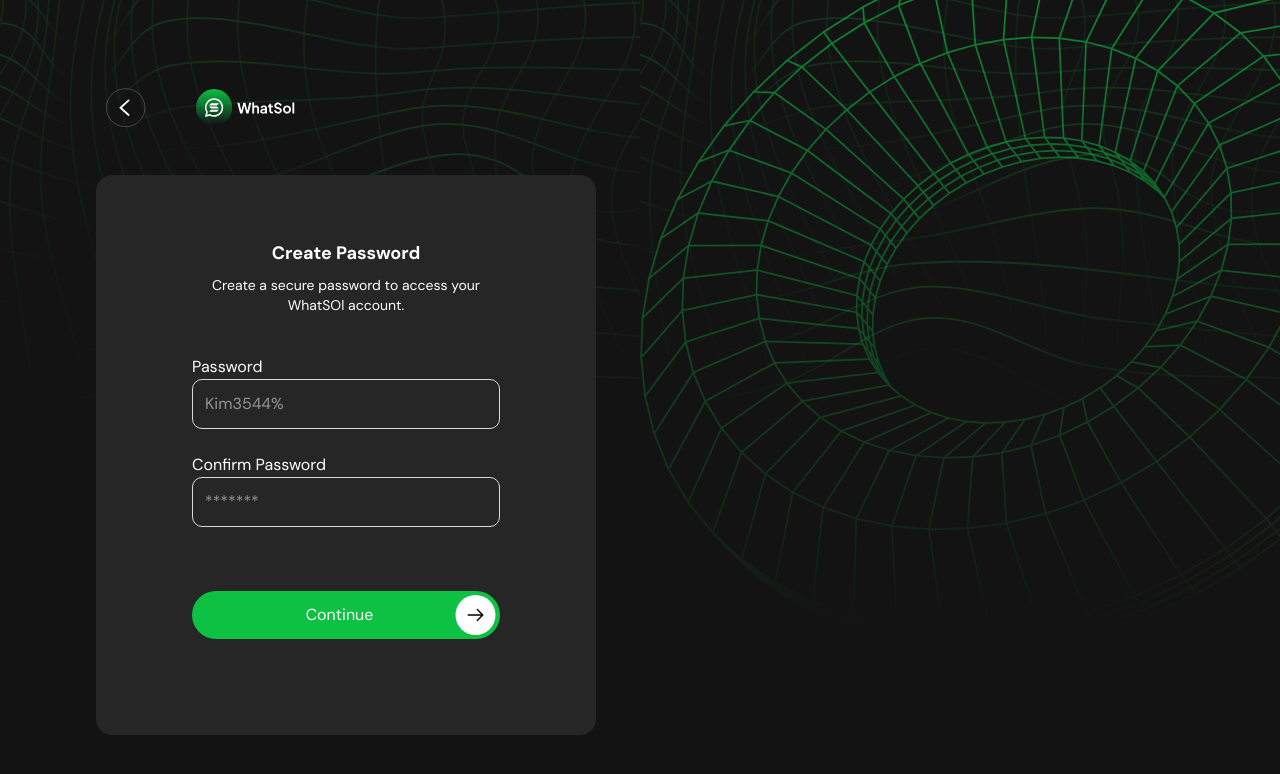
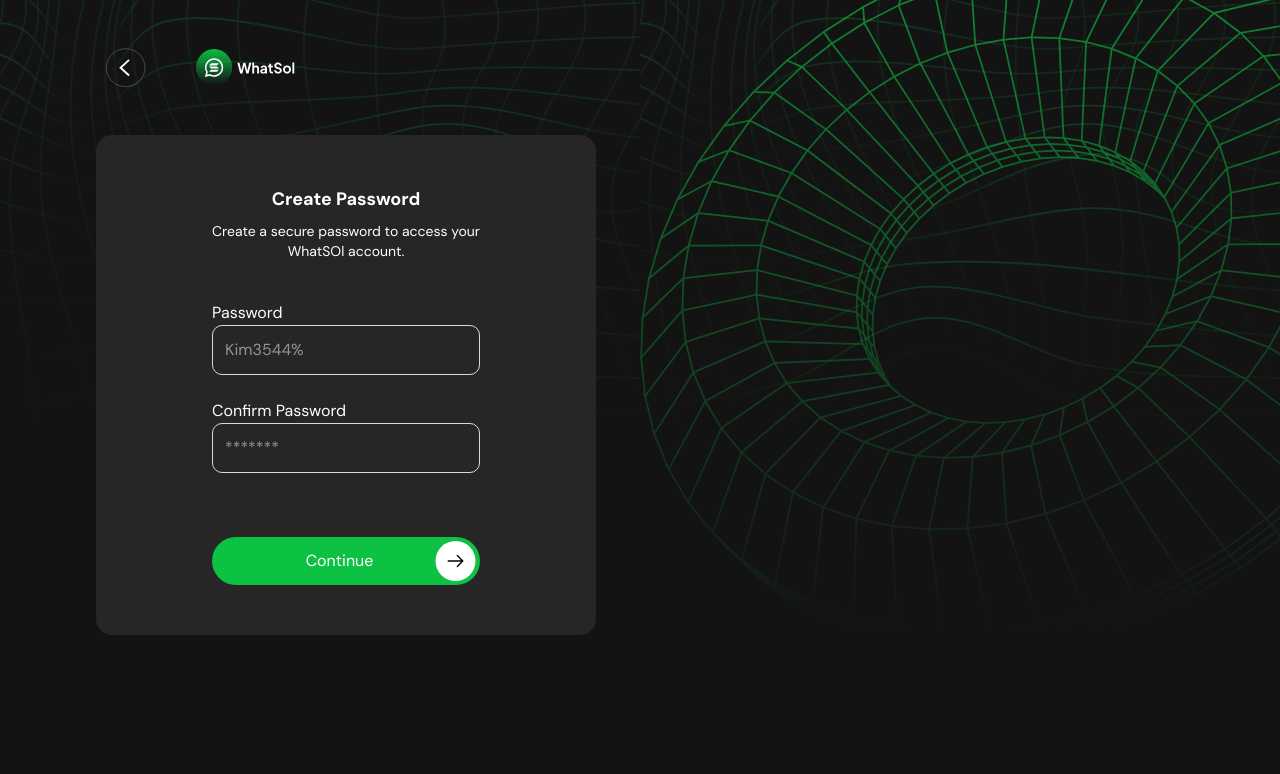
Before and after one commit to dot-enny/WhatSol, a React (Vite) app: page /signup/create-password in a window 1280 px wide. Shown: the top 774 px of the page. Built offline with nearby package versions, Linux system fonts and the light colour scheme.

Commit message:
fix: ui tweaks.

```diff
--- a/src/layouts/AuthLayout.tsx
+++ b/src/layouts/AuthLayout.tsx
@@ -2,7 +2,7 @@ import { Outlet } from "react-router-dom"
 
 export const AuthLayout = () => {
   return (
-    <div className="auth-layout-bg h-screen text-white flex flex-col items-center lg:items-start lg:pl-24 lg:pt-10 text-center">
+    <div className="auth-layout-bg h-screen text-white flex flex-col items-center lg:items-start lg:pl-24 text-center">
       <div className="grid grid-cols-6 items-center my-12 w-full max-w-[300px]">
         <button className="cursor-pointer" onClick={() => window.history.back()}>
           <img src="/assets/icons/chevron-left.svg" alt="" className="justify-self-end" />
@@ -18,7 +18,7 @@ export const AuthLayout = () => {
 
 const Container = ({ children }: { children: React.ReactNode }) => {
   return (
-    <div className="lg:bg-[#262626] lg:pt-16 lg:pb-24 lg:px-24 lg:rounded-2xl lg:min-w-[500px]">
+    <div className="lg:bg-[#262626] lg:rounded-2xl lg:min-w-[500px] h-[500px] overflow-y-auto no-scrollbar grid place-items-center">
       { children }
     </div>
   )
--- a/src/pages/auth/CreatePassword.tsx
+++ b/src/pages/auth/CreatePassword.tsx
@@ -1,4 +1,5 @@
 import { useNavigate } from "react-router-dom";
+import { ContinueButton } from "../../components/ContinueButton";
 
 export const CreatePassword = () => {
 
@@ -20,21 +21,12 @@ export const CreatePassword = () => {
           <span>Password</span>
           <input type="password" placeholder="Kim3544%" className="border border-[#D9D9D9] w-full p-3 rounded-[0.625rem] outline-0" />
         </label>
-        <label className="flex flex-col items-start">
+        <label className="flex flex-col items-start mb-10">
           <span>Confirm Password</span>
           <input type="password" placeholder="*******" className="border border-[#D9D9D9] w-full p-3 rounded-[0.625rem] outline-0" />
         </label>
-        <ContinueButton />
+        <ContinueButton>Continue</ContinueButton>
       </form>
     </div>
   )
 }
-
-const ContinueButton = () => {
-  return (
-    <button className="w-full mt-10 bg-[#0DC143] pl-12 pr-1 py-1 max-sm:text-sm rounded-full flex items-center gap-x-4 max-sm:mx-auto">
-      <span className="flex-1">Continue</span>
-      <img src="/assets/icons/right-arrow.svg" alt="" />
-    </button>
-  )
-}
--- a/src/pages/auth/SignIn.tsx
+++ b/src/pages/auth/SignIn.tsx
@@ -1,4 +1,5 @@
 import { useNavigate } from "react-router-dom";
+import { ContinueButton } from "../../components/ContinueButton";
 
 export const SignIn = () => {
   const navigate = useNavigate();
@@ -18,21 +19,12 @@ export const SignIn = () => {
         <span>Phone Number</span>
         <input type="number" placeholder="+1 (863) 293 2088" className="border border-[#D9D9D9] w-full p-3 rounded-[0.625rem] outline-0" />
       </label>
-      <label className="flex flex-col items-start">
+      <label className="flex flex-col items-start mb-10">
         <span>Password</span>
         <input type="password" placeholder="*******" className="border border-[#D9D9D9] w-full p-3 rounded-[0.625rem] outline-0" />
       </label>
-      <ContinueButton />
+      <ContinueButton>Continue</ContinueButton>
     </form>
   </div>
   )
 }
-
-const ContinueButton = () => {
-  return (
-    <button className="w-full mt-16 bg-[#0DC143] pl-12 pr-1 py-1 max-sm:text-sm rounded-full flex items-center gap-x-4 max-sm:mx-auto">
-      <span className="flex-1">Continue</span>
-      <img src="/assets/icons/right-arrow.svg" alt="" />
-    </button>
-  )
-}
--- a/src/pages/auth/SignUp.tsx
+++ b/src/pages/auth/SignUp.tsx
@@ -1,4 +1,5 @@
 import { useNavigate } from "react-router-dom";
+import { ContinueButton } from "../../components/ContinueButton";
 
 export const SignUp = () => {
   const navigate = useNavigate();
@@ -14,25 +15,16 @@ export const SignUp = () => {
         Send SOL to anyone on your contact list. Sign <br /> up with your number to get started.
       </p>
       <EnterPhoneNumber />
-      <ContinueButton onClick={handleSignup} />
+      <ContinueButton onClick={handleSignup}>Continue</ContinueButton>
     </div>
   )
 }
 
 const EnterPhoneNumber = () => {
   return (
-    <label className="flex flex-col items-start">
+    <label className="flex flex-col items-start mb-10">
       <span>Phone Number</span>
       <input type="number" placeholder="+234 810 665 0778" className="border border-[#D9D9D9] w-full p-3 rounded-[0.625rem] outline-0" />
     </label>
   )
 }
-
-const ContinueButton = ({ onClick }: { onClick: () => void }) => {
-  return (
-    <button onClick={onClick} className="w-full mt-16 bg-[#0DC143] pl-12 pr-1 py-1 max-sm:text-sm rounded-full flex items-center gap-x-4 max-sm:mx-auto">
-      <span className="flex-1">Continue</span>
-      <img src="/assets/icons/right-arrow.svg" alt="" />
-    </button>
-  )
-}
--- a/src/pages/auth/Verify.tsx
+++ b/src/pages/auth/Verify.tsx
@@ -1,3 +1,4 @@
+import { ContinueButton } from "../../components/ContinueButton";
 import OtpInputWithValidation from "../../components/OTPInput"
 import { useNavigate } from "react-router-dom";
 
@@ -16,17 +17,10 @@ export const Verify = () => {
         Enter the verification code sent to your phone <br /> number.
       </p>
       <OtpInputWithValidation numberOfDigits={6} />
-      <ContinueButton onClick={handleSignup} />
+      <div className="mt-10">
+        <ContinueButton onClick={handleSignup}>Continue</ContinueButton>
+      </div>
       <button className="mt-5" onClick={handleSignup}>Change phone number</button>
     </div>
   )
 }
-
-const ContinueButton = ({ onClick }: { onClick: () => void }) => {
-  return (
-    <button onClick={onClick} className="w-full mt-16 bg-[#0DC143] pl-12 pr-1 py-1 max-sm:text-sm rounded-full flex items-center gap-x-4 max-sm:mx-auto">
-      <span className="flex-1">Continue</span>
-      <img src="/assets/icons/right-arrow.svg" alt="" />
-    </button>
-  )
-}
```
